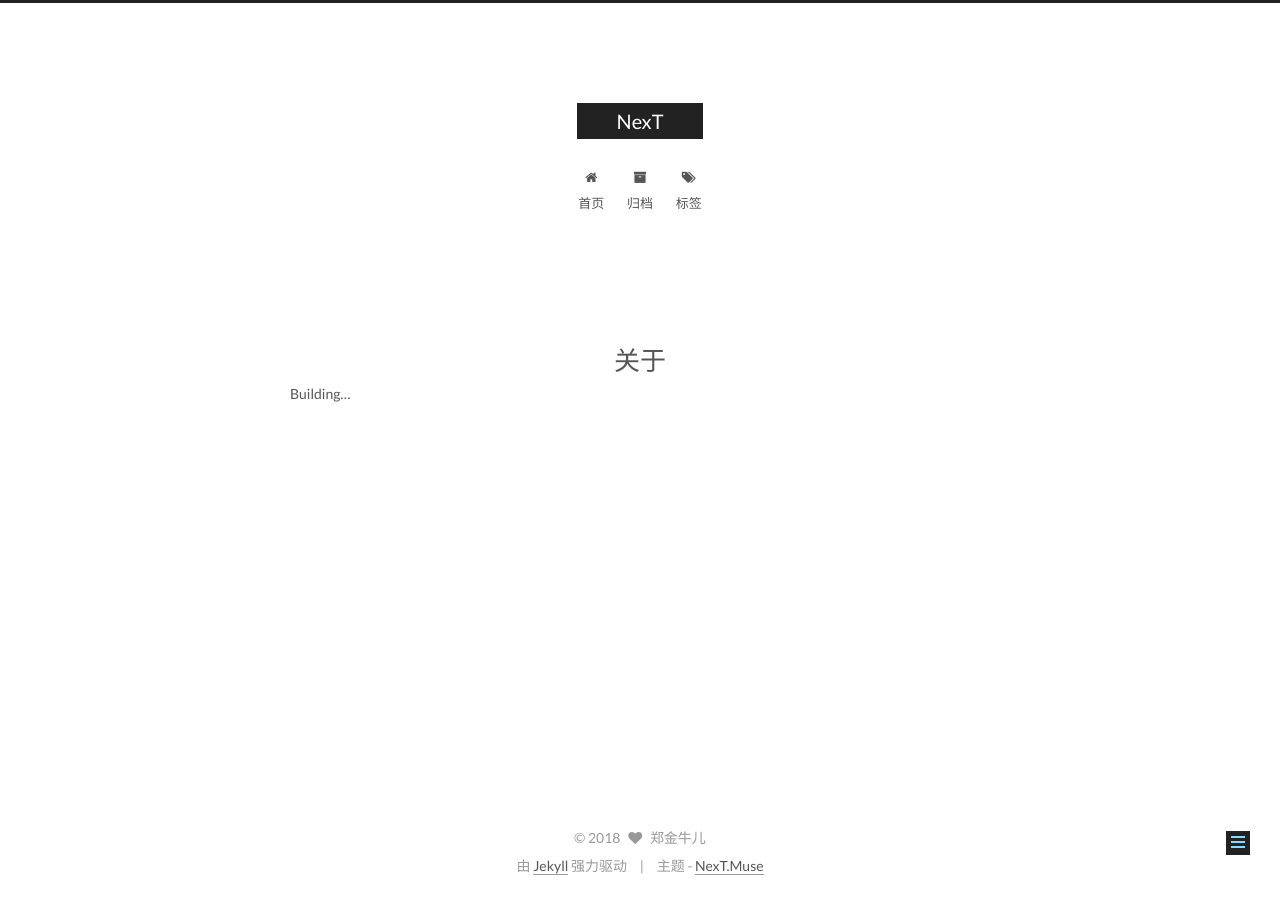
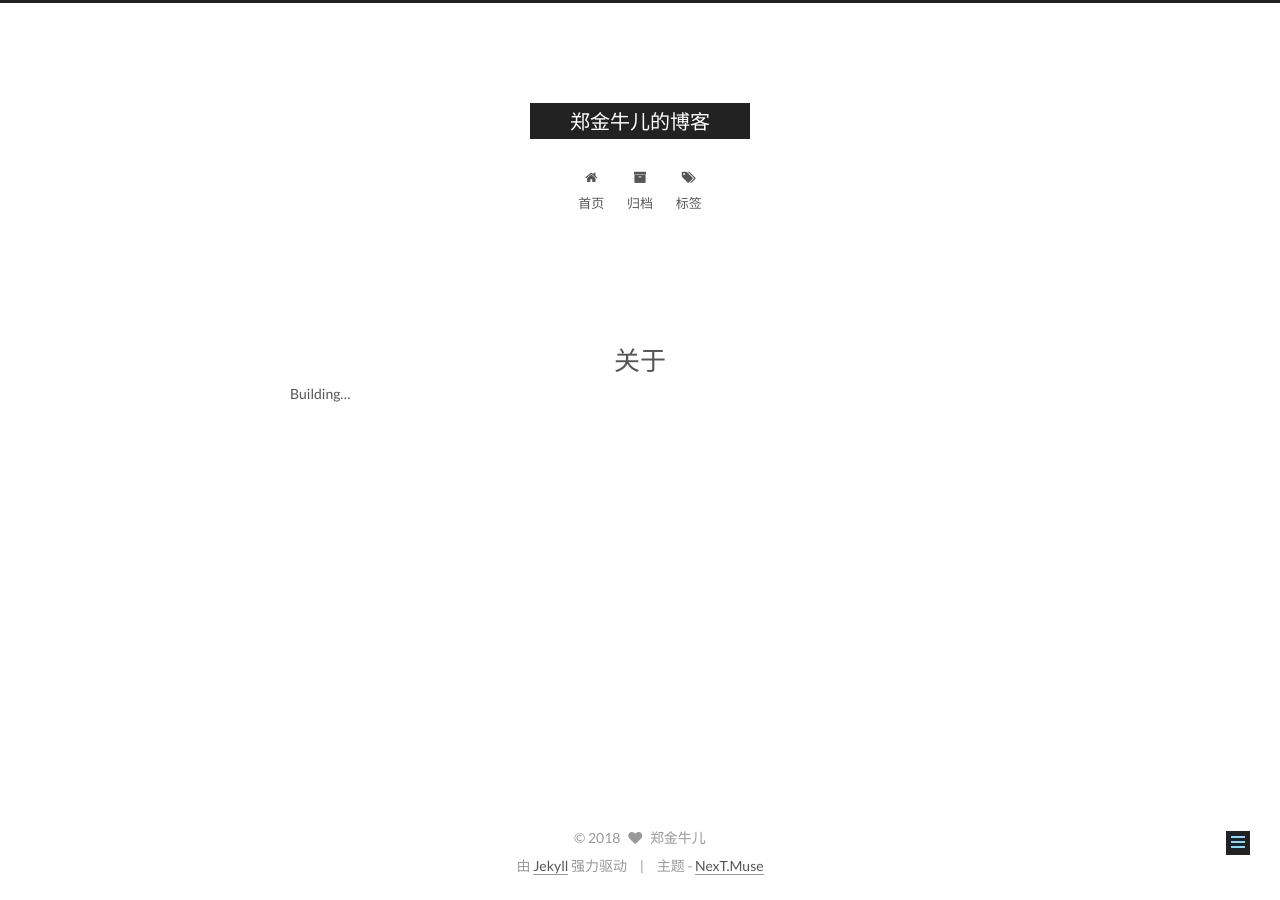
Before and after one commit to ROTKPuppy/ROTKPuppy.github.io, a Jekyll site: the page built from about/index.md, in a window 1280 px wide. Built offline with Jekyll 4.4.1, drawn with Linux system fonts in a browser that asks for light colours.

Commit message:
修改title

```diff
--- a/_config.yml
+++ b/_config.yml
@@ -4,9 +4,9 @@
 # ---------------------------------------------------------------
 
 # Site
-title: NexT
+title: 郑金牛儿的博客
 subtitle:
-description:
+description: 初心易得 始终难守
 author: 郑金牛儿
 # Support language: de, en, fr-FR, id, ja, ko, pt-BR, pt, ru, zh-Hans, zh-hk, zh-tw
 language: zh-Hans
```
